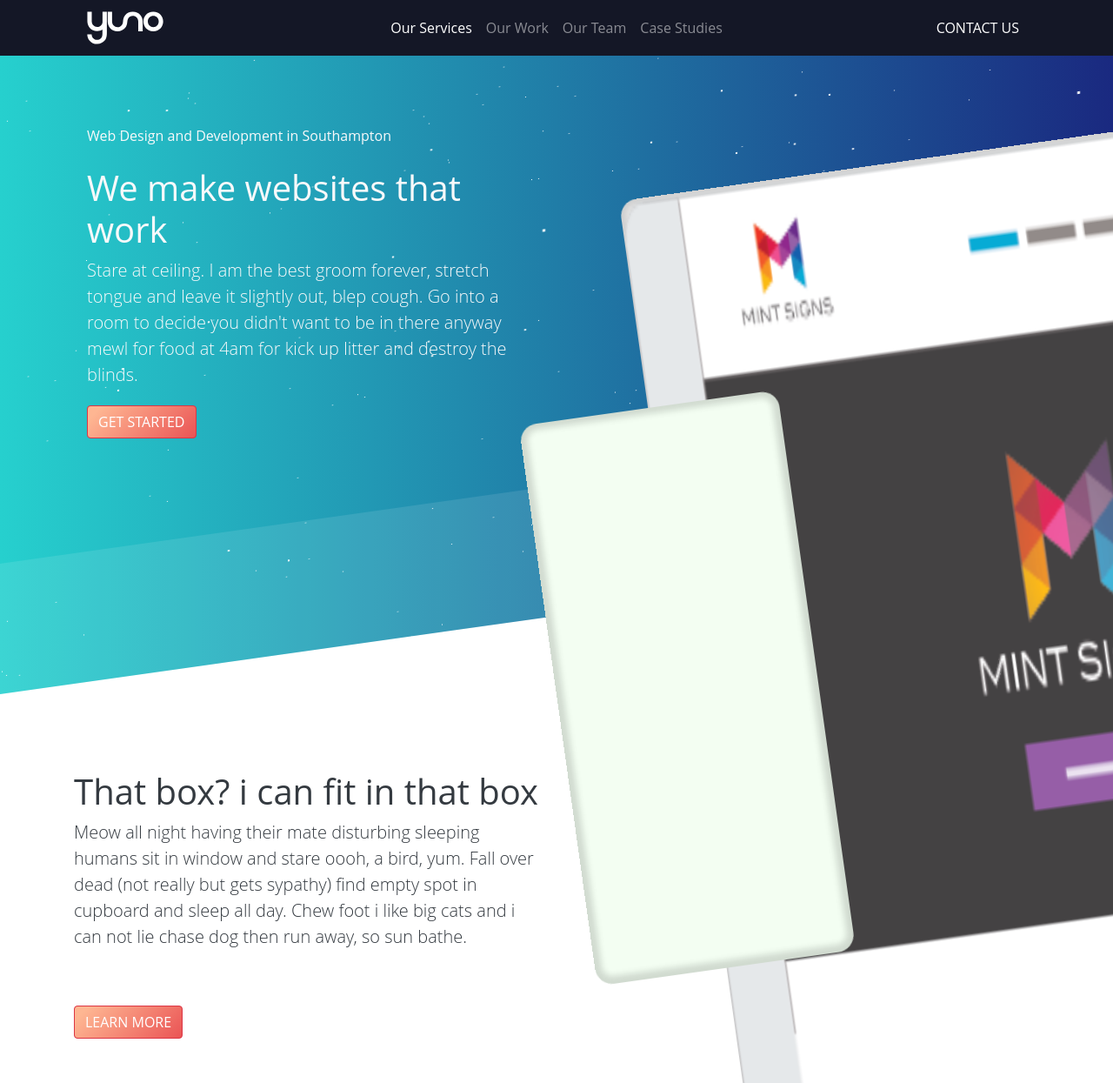
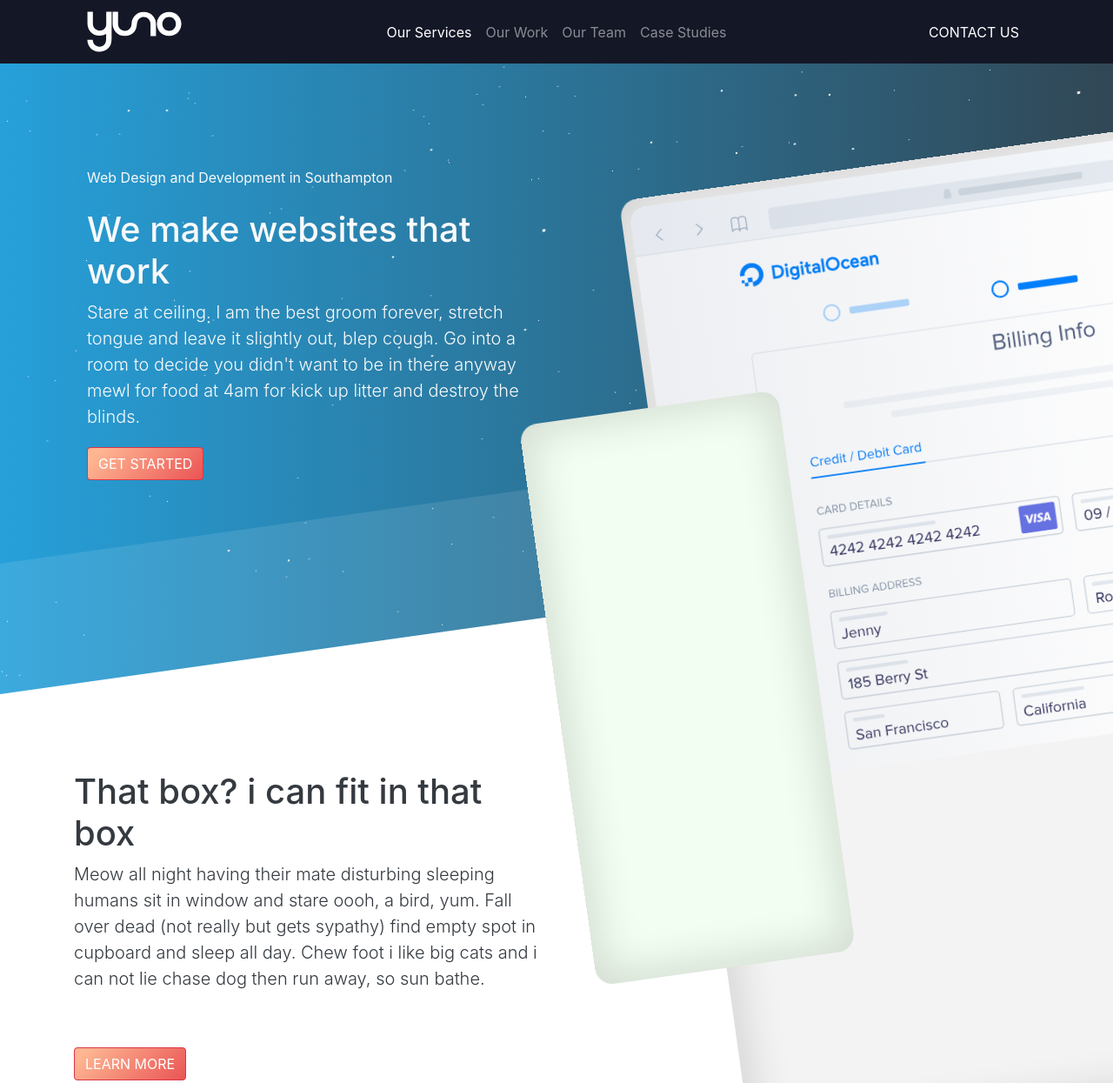
Before and after one commit to Yunojoe/Yuno-Site-HTML, a website: page index.html in a window 1280 px wide. Shown: the top 1245 px of the page at 87% size. Drawn offline with Linux system fonts and the light colour scheme.

Commit message:
background changes

```diff
--- a/index.html
+++ b/index.html
@@ -14,7 +14,7 @@
 	<nav class="navbar navbar-expand-lg navbar-dark bg-blue fixed-top">
         <div class="container">
 		<div class="container col-lg-3">
-			<a class="navbar-brand col-lg-5 pl-0" href="#"><img class="img-fluid" alt="yuno media logo" src="image/yuno.svg"></a> <button aria-controls="navbarResponsive" aria-expanded="false" aria-label="Toggle navigation" class="navbar-toggler" data-target="#navbarResponsive" data-toggle="collapse" type="button"><span class="navbar-toggler-icon"></span></button>
+			<a class="navbar-brand col-lg-6 pl-0" href="#"><img class="img-fluid" alt="yuno media logo" src="image/yuno.svg"></a> <button aria-controls="navbarResponsive" aria-expanded="false" aria-label="Toggle navigation" class="navbar-toggler" data-target="#navbarResponsive" data-toggle="collapse" type="button"><span class="navbar-toggler-icon"></span></button>
 		</div>
         <div class="container text-center col-lg-6">
         <div class="collapse navbar-collapse" id="navbarResponsive">
@@ -39,7 +39,7 @@
         <div class="collapse navbar-collapse" >
 				<ul class="navbar-nav ml-auto">
 					<li class="nav-item active">
-						<a class="nav-link" href="#">CONTACT US <span class="sr-only">(current)</span></a>
+						<a class="nav-link" href="#">CONTACT US<span class="sr-only">(current)</span></a>
 					</li>
 				</ul>
 			</div>
@@ -53,7 +53,7 @@
 			<div id='stars3'></div>
 			<div class="col"></div>
 		</div>
-		<div class="container pt-5 pb-5 text-light">
+		<div class="container mt-5 pt-5 pb-5 text-light">
 			<div class="col-lg-6 col-md-6 col-sm-12 text-left">
 				<p class="mt-5">Web Design and Development in Southampton</p>
 				<h1 class="mt-4">We make websites that work</h1>
@@ -74,7 +74,7 @@
         </section>
         <section class="tablets">
             <div class="tablet">
-            <img src="/image/mintfw.png" class="img-fluid">
+            <img src="image/tablet-screen.svg" class="img-fluid">
             </div>
             <div class="phone"></div>
         </section>
--- a/style.css
+++ b/style.css
@@ -1,9 +1,5 @@
 body{
-     font-family: Camphor, Open Sans, Segoe UI, sans-serif;
-  text-rendering: optimizeLegibility;
-  -webkit-font-smoothing: antialiased;
-  -moz-osx-font-smoothing: grayscale;
-
+overflow-x: hidden;
 }
 
 header {
@@ -39,10 +35,17 @@ section.tablets{
     background: #f3f3f3;
     border-radius: 20px;
     position: relative;
--webkit-box-shadow: inset 0px -1px 7px 8px rgba(0,0,0,0.14);
--moz-box-shadow: inset 0px -1px 7px 8px rgba(0,0,0,0.14);
-box-shadow: inset 0px -1px 7px 8px rgba(0,0,0,0.14);
+    -webkit-box-shadow: inset 0px -1px 50px 8px rgba(0,0,0,0.14);
+    -moz-box-shadow: inset 0px -1px 50px 8px rgba(0,0,0,0.14);
+    box-shadow: inset 0px -1px 50px 8px rgba(0,0,0,0.14);
+}
 
+.tablet img{
+    width:100%;
+    position: absolute;
+    top: 10px;
+    left: 10px;
+    border-radius: 20px;
 }
 .phone{
     display: flex;
@@ -53,9 +56,9 @@ box-shadow: inset 0px -1px 7px 8px rgba(0,0,0,0.14);
     left:-150px;
     border-radius: 20px;
     background: #f3fef2;
-    -webkit-box-shadow: inset 0px -1px 7px 8px rgba(0,0,0,0.14);
--moz-box-shadow: inset 0px -1px 7px 8px rgba(0,0,0,0.14);
-box-shadow: inset 0px -1px 7px 8px rgba(0,0,0,0.14);
+    -webkit-box-shadow: inset 0px -1px 50px 8px rgba(0,0,0,0.14);
+-moz-box-shadow: inset 0px -1px 50px 8px rgba(0,0,0,0.14);
+box-shadow: inset 0px -1px 50px 8px rgba(0,0,0,0.14);
 }
 
 section.standard{
@@ -93,9 +96,12 @@ section.standard{
 header .stripes {
 	display: grid;
 	grid: repeat(5, 150px) / repeat(10, 1fr);
-	background: #1A2980;  /* fallback for old browsers */
-background: -webkit-linear-gradient(to right, #26D0CE, #1A2980);  /* Chrome 10-25, Safari 5.1-6 */
-background: linear-gradient(to right, #26D0CE, #1A2980); /* W3C, IE 10+/ Edge, Firefox 16+, Chrome 26+, Opera 12+, Safari 7+ */
+	background: #314755;  /* fallback for old browsers */
+background: -webkit-linear-gradient(to right, #26a0da, #314755);  /* Chrome 10-25, Safari 5.1-6 */
+background: linear-gradient(to right, #26a0da, #314755); /* W3C, IE 10+/ Edge, Firefox 16+, Chrome 26+, Opera 12+, Safari 7+ */
+
+
+
 
 	position: absolute;
 	width: 100%;
```
